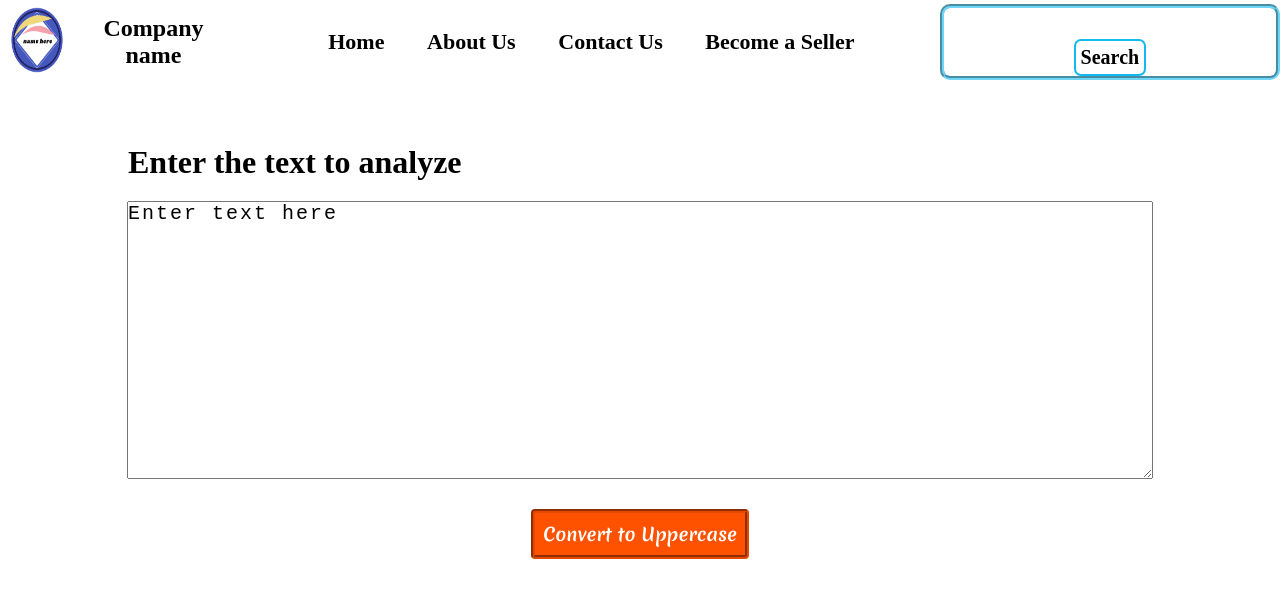
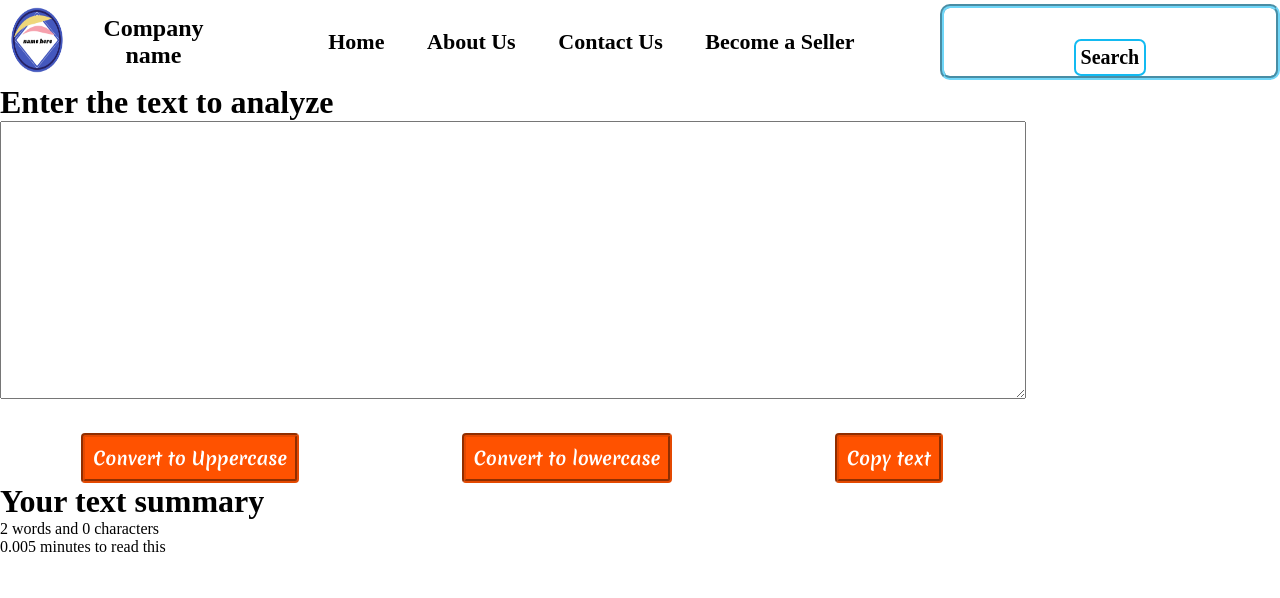
Before and after one commit to Veer-Khatri/textutils, a React (Create React App) app: page / in a window 1280 px wide. Shown: the top 598 px of the page. Built offline with nearby package versions, Linux system fonts and the light colour scheme; a web font is replaced by a local one.

Commit message:
added more buttons like lowercase and copytext

```diff
--- a/src/components/Textform.js
+++ b/src/components/Textform.js
@@ -7,20 +7,39 @@ export default function Textform(props) {
         let newtext = text.toUpperCase();
         setText(newtext)
     }
+    function copyText(){
+        let textarea_value = document.getElementById("textarea").value
+        navigator.clipboard.writeText(textarea_value)
+
+    }
+    function lowercaseFunc(){
+
+        let newtext = text.toLowerCase();
+        setText(newtext)
+    }
     function handleOnChange(eventobj){
         setText(eventobj.target.value)
     }
-    const [ text, setText] = useState("Enter text here");// here we are saying that we set a state variable named text and its default value is (enter text here)
+    const [ text, setText] = useState("");// here we are saying that we set a state variable named text and its default value is (enter text here)
     // text = "abcd" // we cant change the value of text like this we have to use setText function for changing value or assigning new values of text
     // setText("this is how to change text");
     return (
-        <div action="" id="form">
+        <>
+        <div action="" className="form">
             <h1>{props.heading}</h1>
             <label htmlFor="textarea"></label>
             <textarea name="textarea" id="textarea" onChange={handleOnChange} value={text} cols="25" rows="12"></textarea>
             <div className="btn_container">
                 <button id='uppercase' onClick={uppercaseFunc} className="btn">Convert to Uppercase</button>
+                <button id='lowercase' onClick={lowercaseFunc} className="btn">Convert to lowercase</button>
+                <button id='copy' onClick={copyText} className="btn">Copy text</button>
             </div>
         </div>
+        <div className="form">
+            <h1>Your text summary</h1>
+            <p className="summaryPara">{text.split(" ").length + text.split('\n').length } words and {text.length} characters</p>
+            <p className="summaryPara">{0.005*(text.split(" ").length)} minutes to read this</p>
+        </div>
+        </>
     )
 }
```
